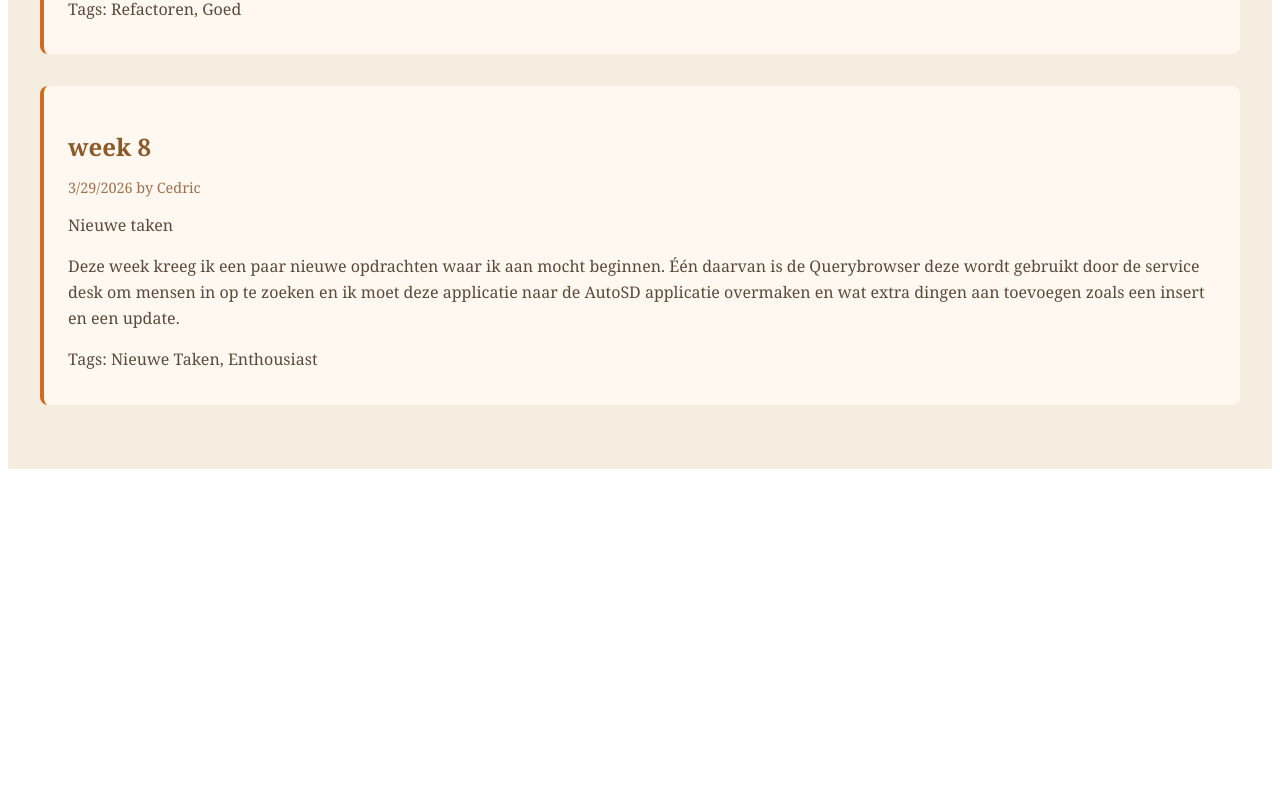
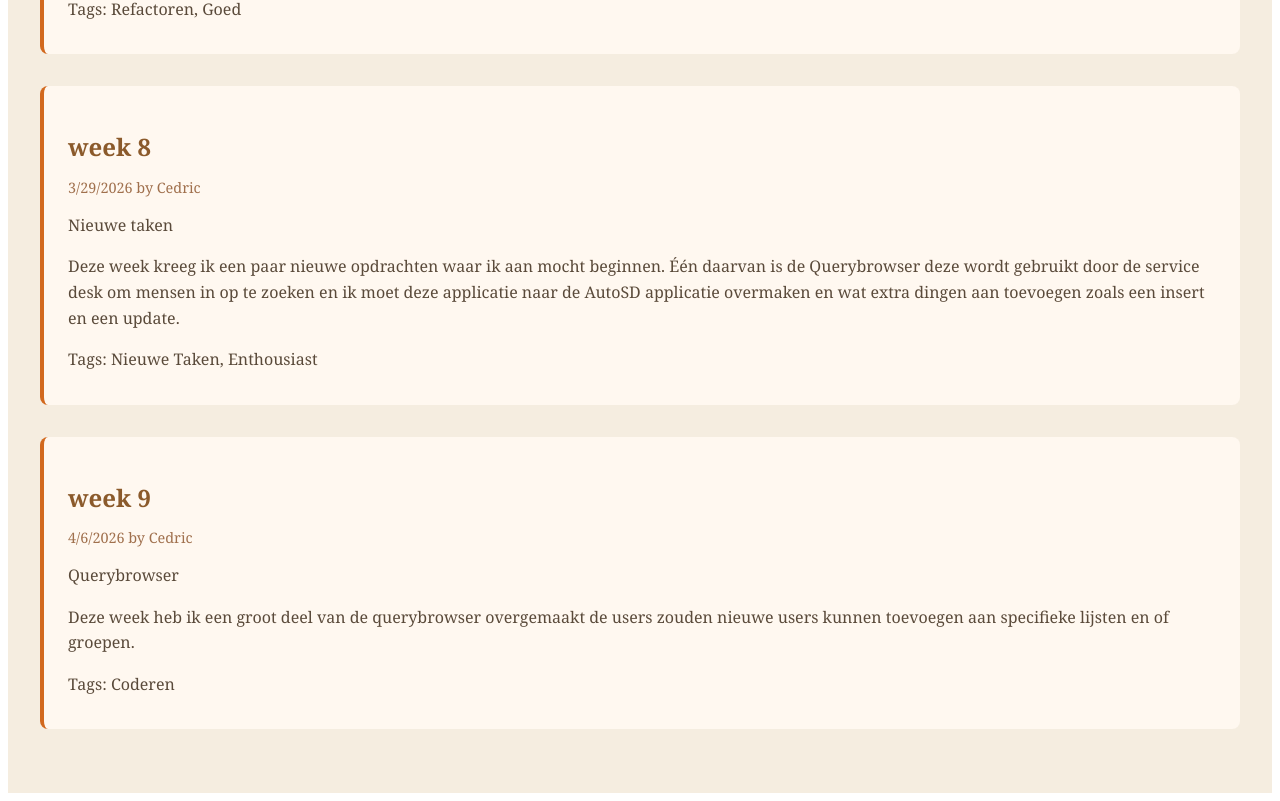
Before and after one commit to CedricDeMaesschalck/Blog, a React (Vite) app in the folder Blog/: page /blog in a window 1280 px wide. Shown: the part 2532-3333 px from the top of the page. Before the commit the page ends 3009 px from the top, so only its background shows below. Built offline with nearby package versions, Linux system fonts and the light colour scheme.

Commit message:
Update Blog.tsx

```diff
--- a/Blog/src/Blog.tsx
+++ b/Blog/src/Blog.tsx
@@ -140,6 +140,15 @@ const Blog = () => {
             tag: ["Nieuwe Taken", "Enthousiast"]
 
 
+        },
+        {
+            id: 9,
+            title : "week 9",
+            excerpt: "Querybrowser",
+            content: "Deze week heb ik een groot deel van de querybrowser overgemaakt de users zouden nieuwe users kunnen toevoegen aan specifieke lijsten en of groepen. ",
+            date: "04-06-2026",
+            author: "Cedric",
+            tag: ["Coderen"]
         }
     ]);
 
```
